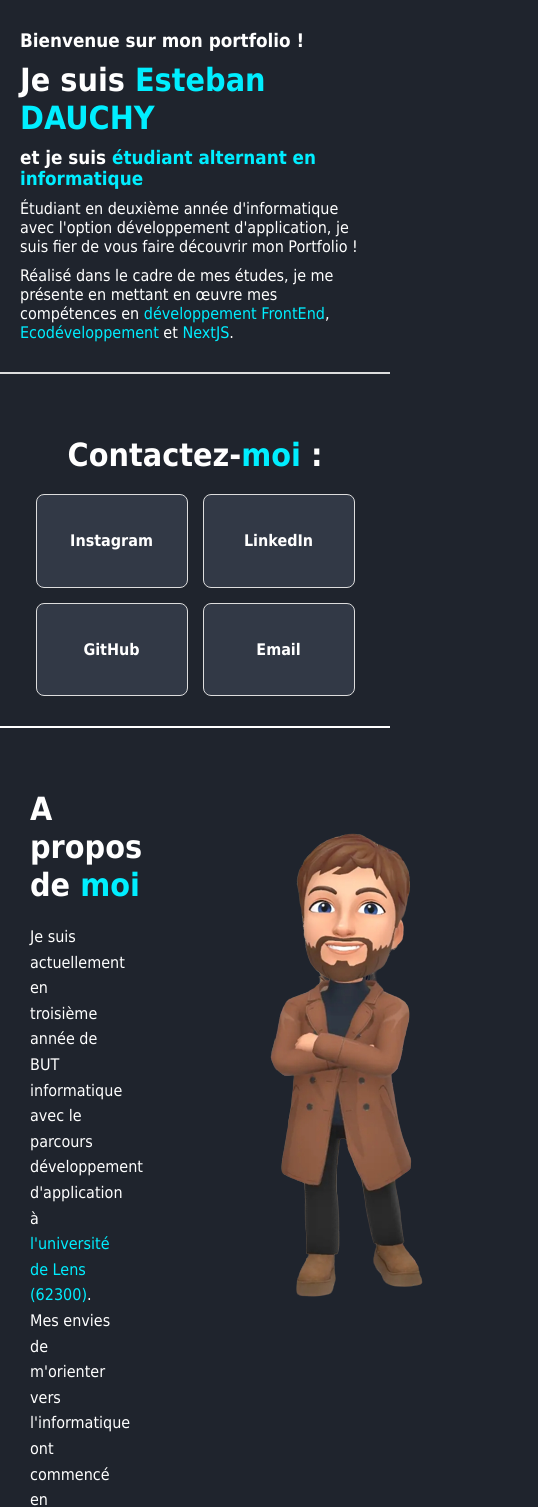
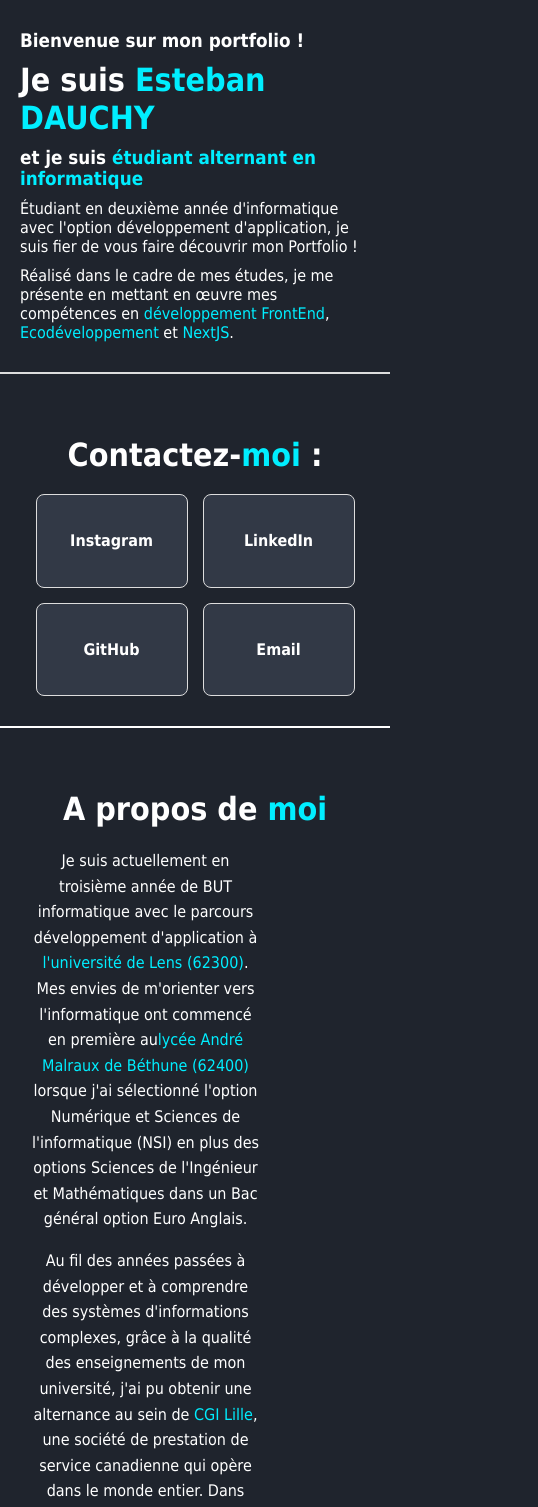
Before and after one commit to EstebanDAUCHY/EstebanDAUCHY.github.io, a Next.js app: page / in a window 390 px wide. Shown: the top 1507 px of the page, 538 px wide, since content can reach past the window. Built offline with nearby package versions, Linux system fonts and the light colour scheme.

Commit message:
Modification css

```diff
--- a/src/app/globals.css
+++ b/src/app/globals.css
@@ -26,15 +26,15 @@ span {
 
 .Intro {
     display: flex;
-    justify-content: center; /* Centre le contenu horizontalement */
-    align-items: center; /* Centre le contenu verticalement */
-    gap: 20px; /* Espace entre le texte et l'image */
+    justify-content: center;
+    align-items: center;
+    gap: 20px;
     padding: 20px;
     background-color: var(--bg-color);
     border-bottom: 2px solid #ddd;
     text-align: center;
-    max-width: 1200px; /* Limite la largeur pour éviter l'extension sur grand écran */
-    margin: 0 auto; /* Centre le bloc Intro dans la page */
+    max-width: 1200px;
+    margin: 0 auto;
 }
 
 .Intro .text-content {
@@ -49,11 +49,10 @@ span {
 }
 
 .Intro, .about-me {
-    width: 100%; /* Prend toute la largeur du conteneur parent */
+    width: 100%;
     box-sizing: border-box;
 }
 
-/* Contact section */
 .Contact {
     text-align: center;
     padding: 30px;
@@ -90,7 +89,6 @@ span {
     transition : 0.5s ease;
 }
 
-/* About Me section */
 .about-me {
     display: flex;
     justify-content: space-between;
@@ -110,42 +108,50 @@ span {
     margin-bottom: 20px;
 }
 
-/* Section principale */
+.about-me .text-content {
+    flex: 1;
+}
+
+.about-me .image-container {
+    width: 30%;
+}
+
+.about-me .image-container img {
+    max-width: 100%;
+    height: auto;
+    border-radius: 8px;
+}
+
 .Competences {
     text-align: center;
     padding: 30px 0;
     border-bottom: 2px solid var(--text-color);
 }
 
-/* Titre principal de la section */
 .Competences h3 {
     font-size: 2rem;
     margin-bottom: 20px;
 }
 
-/* Conteneur des colonnes de compétences */
 .Competences .box-container {
     display: flex;
-    justify-content: center; /* Centre les trois colonnes */
-    gap: 20px; /* Espacement entre les colonnes */
+    justify-content: center;
+    gap: 20px;
     max-width: 1000px;
     margin: 0 auto;
 }
 
-/* Colonne de compétences */
 .column {
     flex: 1;
-    max-width: 200px; /* Limite la largeur pour chaque colonne */
+    max-width: 200px;
 }
 
-/* Style pour le titre de chaque colonne */
 .column h3 {
     font-size: 1.2rem;
     margin-bottom: 10px;
     text-align: center;
 }
 
-/* Boîte individuelle pour chaque compétence */
 .competences-item {
     background-color: var(--second-bg-color);
     border: 1px solid #ddd;
@@ -155,7 +161,6 @@ span {
     text-align: center;
 }
 
-/* Projets section */
 .Projets {
     padding: 30px;
 }
@@ -186,3 +191,20 @@ span {
 .Projets .box:hover {
     transform: scale(1.05);
 }
+
+@media (max-width: 800px) {
+    .Projets .box {
+        width: 100%;
+    }
+
+    .about-me {
+        flex-direction: column; /* Stacks text and image vertically */
+        align-items: center; /* Center content in smaller screens */
+        text-align: center; /* Center-align text content */
+    }
+
+    .about-me .image-container {
+        width: 100%; /* Full width for image */
+        margin-top: 20px; /* Adds spacing between text and image */
+    }
+}
```
